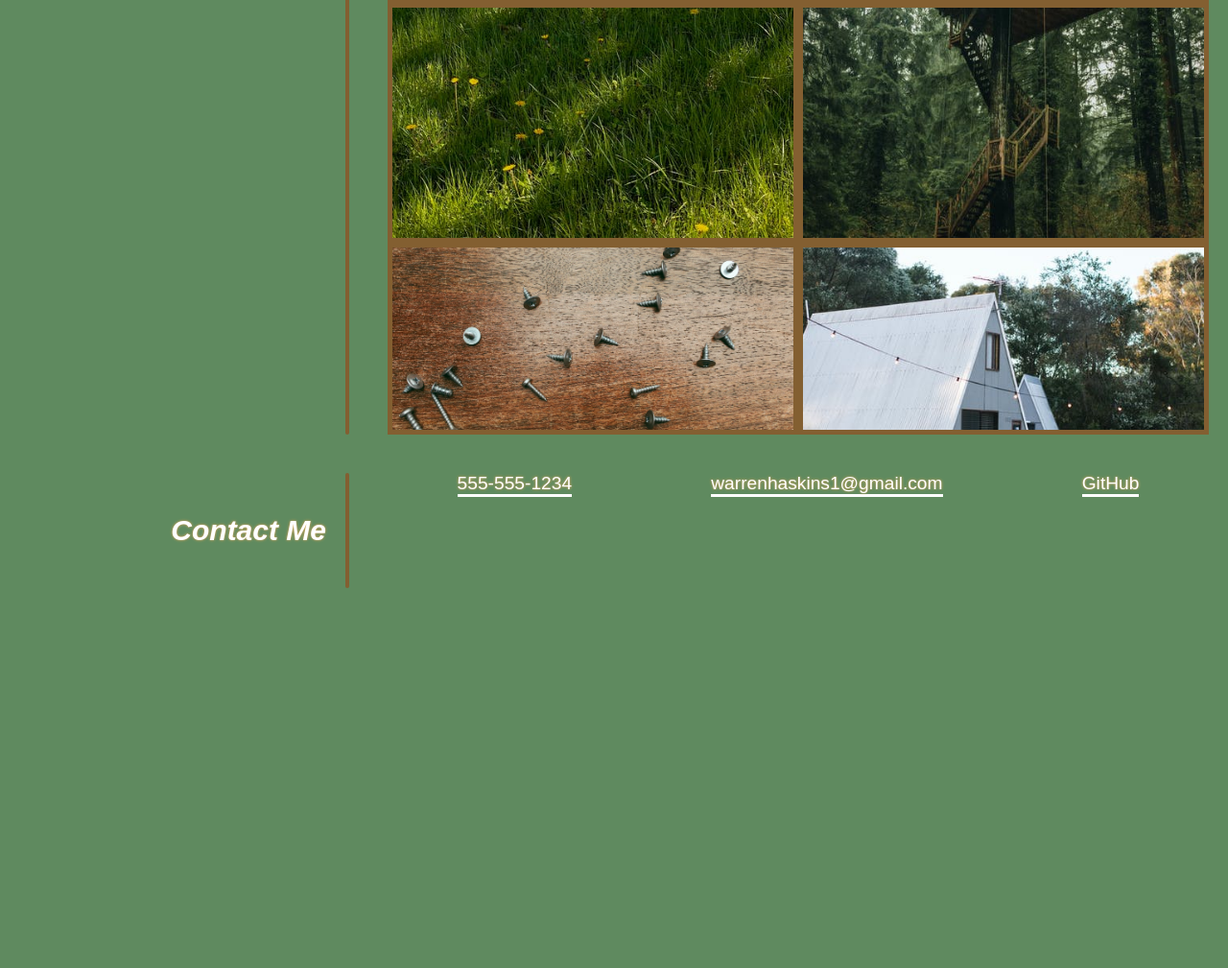
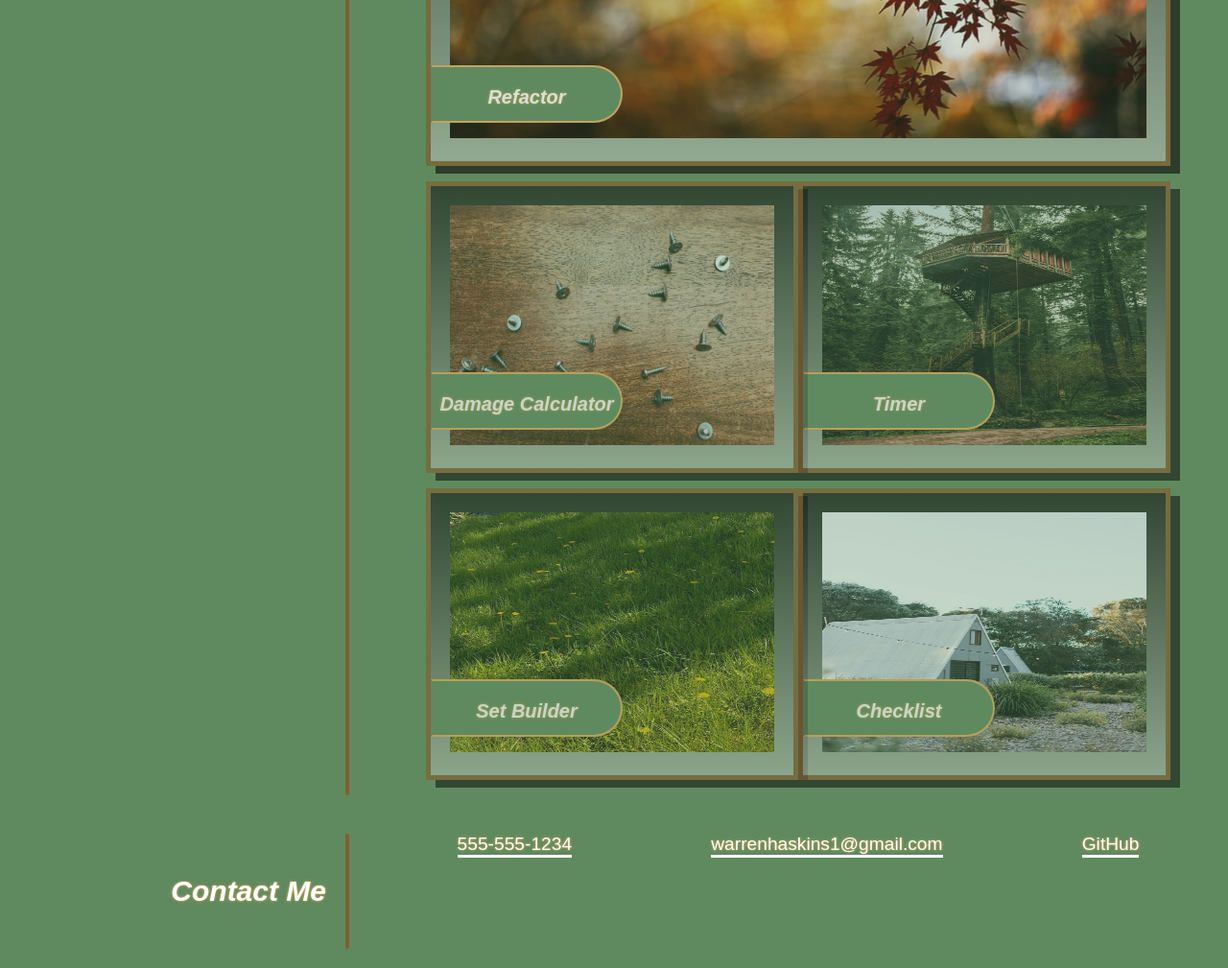
Before and after one commit to warrenhaskins1/WGH-Portfolio-Overview, a plain HTML site: page index3.html in a window 1280 px wide. Shown: the part 842-1851 px from the top of the page at 96% size. Before the commit the page ends 1475 px from the top, so only its background shows below. Drawn offline with Linux system fonts and the light colour scheme.

Commit message:
added labels and effects to img

```diff
--- a/assets/css/style3.css
+++ b/assets/css/style3.css
@@ -1,3 +1,26 @@
+/* GIVEN I need to sample a potential employee's previous work
+WHEN I load their portfolio
+
+THEN I am presented with the developer's name, a recent photo or avatar, and links to sections about them, their work, and how to contact them
+
+WHEN I click one of the links in the navigation
+THEN the UI scrolls to the corresponding section
+
+WHEN I click on the link to the section about their work
+THEN the UI scrolls to a section with titled images of the developer's applications
+
+WHEN I am presented with the developer's first application
+THEN that application's image should be larger in size than the others
+
+WHEN I click on the images of the applications
+THEN I am taken to that deployed application
+
+WHEN I resize the page or view the site on various screens and devices
+THEN I am presented with a responsive layout that adapts to my viewport */
+
+
+
+
 * {
     box-sizing: border-box;
 
@@ -112,12 +135,14 @@ h2 {
     justify-content: space-around;
 
 
+
 }
 
  .contact {
     text-decoration: none;
     color: #fff;
     font-size: 1.2rem;
+    margin: 0px auto;
     border-bottom: 3px solid #fff;
     text-shadow: 0 0 3px rgb(231, 171, 91);
 }
@@ -215,64 +240,57 @@ hr {
     padding: 20px;
     margin: auto;
     border: 5px solid rgb(131, 95, 49);
-    background-image: url("../images/red-foliage-bokeh-wallpaper-preview.jpg");
+    background-image: linear-gradient(to bottom, rgb(27, 36, 27), rgb(163, 180, 163)  );
+    box-shadow: 10px 8px rgb(27, 36, 27);
     background-position: center;
     background-repeat: no-repeat;
     background-size: cover;
+    opacity: 0.75;
     position: relative;
 }
 
-.img-2 {
+.img {
 
     width: 50%;
     padding: 20px;
     border: 5px solid rgb(131, 95, 49);
-    ;
-    background-image: url("../images/pexels-photo-6858608.jpeg");
+    background-image: linear-gradient(to bottom, rgb(27, 36, 27), rgb(163, 180, 163) );
+    box-shadow: 10px 8px rgb(27, 36, 27);
     background-position: center;
     background-repeat: no-repeat;
     background-size: cover;
+    opacity: 0.65;
     position: relative;
 }
 
-.img-3 {
-
-    width: 50%;
-    padding: 20px;
-    border: 5px solid rgb(131, 95, 49);
-    ;
-    background-image: url("../images/pexels-photo-6272174.jpeg");
-    background-position: center;
-    background-repeat: no-repeat;
-    background-size: cover;
-    position: relative;
+.img-1:hover, .img:hover {
+    opacity: 1.0;
+   transition: opacity 0.5s linear
 }
 
-.img-4 {
+.bottom-left {
+    position: absolute;
+    background: var(--background-color);
+    height: 60px;
+    width: 200px;
+    left: 0px;
+    bottom: 40px;
+    border: 2px solid rgb(231, 171, 91);
+    border-left-color: transparent;
+    border-bottom-color: 1px #fff;
+    border-radius: 0px 50px 50px 0px;
+  }
 
-    width: 50%;
-    padding: 20px;
-    border: 5px solid rgb(131, 95, 49);
-    ;
-    background-image: url("../images/pexels-photo-5583073.jpeg");
-    background-position: center;
-    background-repeat: no-repeat;
-    background-size: cover;
-    position: relative;
-}
+  .bottom-left h3 {
 
-.img-5 {
+      font-size: 20px;
+      text-align: center;
+      text-shadow: 0 0 3px rgb(231, 171, 91);
+      color: #fff;
+      font-style: oblique;
+  }
 
-    width: 50%;
-    padding: 20px;
-    border: 5px solid rgb(131, 95, 49);
-    ;
-    background-image: url("../images/pexels-photo-4992384.jpeg");
-    background-position: center;
-    background-repeat: no-repeat;
-    background-size: cover;
-    position: relative;
-}
+
 
 
 
@@ -297,10 +315,7 @@ hr {
         width: 100%;
     }
 
-    .img-2,
-    .img-3,
-    .img-4,
-    .img-5 {
+    .img {
         width: 100%;
     }
 
@@ -326,16 +341,3 @@ hr {
     }
 
 }
-
-@media screen and (min-width: 1679px) {
-    nav h1 {
-        position: relative;
-        right: 100px;
-    }
-}
-@media screen and (min-width: 2000px) {
-    nav h1 {
-        position: relative;
-        right: 200px;
-    }
-}
--- a/index3.html
+++ b/index3.html
@@ -18,7 +18,7 @@
     <body>
         <!-- NavBar -->
         <nav>
-            <img src="./assets/images/108-melod.png" alt="" class="avatar">
+            <img src="./assets/images/108-melod.png" alt="avatar" class="avatar">
             <h1 class="uName"><span></span>Warren <span class="name">G</span>. Haskins</h1>
             <ul>
                 <li><a href="#about">About</a></li>
@@ -26,14 +26,11 @@
                 <li> <a href="#contact">Contact</a></li>
                 <li><a href="#">Resume</a></li>
             </ul>
-
         </nav>
 
         <!-- Header -->
         <header>
-
             <div class="bg-box"></div>
-
             <h1 class="welcome">Welcome</h1>
         </header>
 
@@ -43,74 +40,67 @@
                 <h2>About Me</h2>
                 <hr class="horizontal">
             </aside>
-            <div class="main-side">
+            <article class="main-side">
                 <p>Lorem ipsum dolor sit amet consectetur adipisicing elit. Similique, reiciendis? Animi, a quam! Animi
                     accusantium soluta est saepe perspiciatis aperiam provident molestiae debitis, sed deleniti commodi
                     dolorem inventore similique totam?</p>
                 <p>Lorem ipsum dolor sit amet, consectetur adipisicing elit. Soluta molestias delectus ea necessitatibus
                     voluptatum debitis reiciendis voluptatem laudantium vel vitae odio tenetur, incidunt hic porro est
                     ut quae. Ratione, repellat!</p>
-            </div>
+            </article>
         </section>
         <section class="row" id="work">
             <aside class="vline">
                 <h2>Work</h2>
                 <hr class="horizontal">
             </aside>
-            <div class="main-side">
+            <section class="main-side">
                 <!--large img-->
-                <div class="row">
-                    <div class="img-1" style="height:350px;"></div>
-                </div>
+                <figure class="row">
+                    <a href="" target="_blank" class="img-1">
+                        <div class="bottom-left"><h3>Refactor</h3></div>
+                        <img
+                            src="./assets/images/red-foliage-bokeh-wallpaper-preview.jpg" style="width: 100%;" alt="red leaves"></a>
+                        </figure>
 
                 <!--2nd row img-->
-                <div class="row">
-                    <div class="img-2" style="height:250px;"></div>
-                    <div class="img-3" style="height:250px;"></div>
-                </div>
+                <figure class="row">
+                    <a href="#" target="_blank" class="img">
+                        <div class="bottom-left"><h3>Damage Calculator</h3></div>
+                        <img src="./assets/images/pexels-photo-5583073.jpeg" style="width: 100%;height: 250px;" alt="screws">
+                    </a>
+                    <a href="#" target="_blank" class="img">
+                        <div class="bottom-left"><h3>Timer</h3></div>
+                        <img src="./assets/images/pexels-photo-6272174.jpeg" style="width: 100%;height: 250px;" alt="treehouse">
+                    </a>
+                </figure>
 
                 <!--3rd row img-->
-                <div class="row">
-                    <div class="img-4" style="height:200px;"></div>
-                    <div class="img-5" style="height:200px;"></div>
-                </div>
-            </div>
+                <figure class="row">
+                    <a href="#" target="_blank" class="img">
+                        <div class="bottom-left"><h3>Set Builder</h3></div>
+                        <img src="./assets/images/pexels-photo-6858608.jpeg" style="width: 100%;height: 250px;" alt="grassy field">
+                    </a>
+                    <a href="#" target="_blank" class="img">
+                        <div class="bottom-left"><h3>Checklist</h3></div>
+                        <img src="./assets/images/pexels-photo-4992384.jpeg" style="width: 100%;height: 250px;" alt="a frame house">
+                    </a>
+                </figure>
+            </section>
         </section>
         <section class="row" id="contact">
             <aside class="vline">
                 <h2>Contact Me</h2>
                 <hr class="horizontal">
             </aside>
-            <div class="main-side">
+            <article class="main-side">
                 <div class="contact-links">
                     <a href="#" class="contact">555-555-1234</a>
                     <a href="#" class="contact">warrenhaskins1@gmail.com</a>
                     <a href="#" class="contact">GitHub</a>
                 </div>
-
-            </div>
+            </article>
         </section>
-        <!-- <div class="main">
-            <h2>TITLE HEADING</h2>
-            <h5>Title description, Dec 7, 2017</h5>
-            <div class="fakeimg" style="height:200px;">Image</div>
-            <p>Some text..</p>
-            <p>Sunt in culpa qui officia deserunt mollit anim id est laborum consectetur adipiscing elit, sed do eiusmod
-                tempor incididunt ut labore et dolore magna aliqua. Ut enim ad minim veniam, quis nostrud exercitation
-                ullamco.</p>
-            <br>
-            <h2>TITLE HEADING</h2>
-            <h5>Title description, Sep 2, 2017</h5>
-            <div class="fakeimg" style="height:200px;">Image</div>
-            <p>Some text..</p>
-            <p>Sunt in culpa qui officia deserunt mollit anim id est laborum consectetur adipiscing elit, sed do eiusmod
-                tempor incididunt ut labore et dolore magna aliqua. Ut enim ad minim veniam, quis nostrud exercitation
-                ullamco.</p>
-        </div>
-        </div>-->
-
-
-
     </body>
 
 </html>
```
